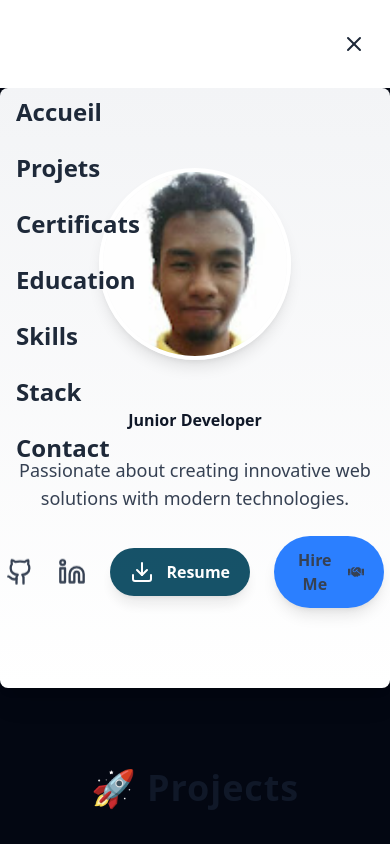
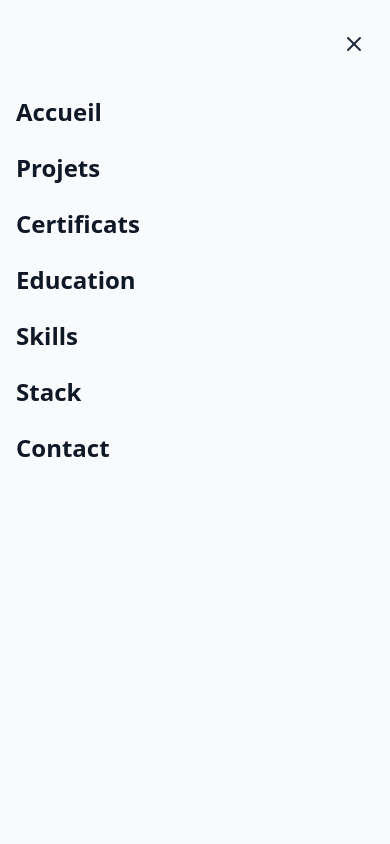
Before and after one commit to ToavinaJr/Modern-Portfolio, a React (Vite) app: page / in a window 390 px wide. Both pictures are taken after a click on the button 354 px from the left and 44 px from the top of the page. Shown: the top 844 px of the page. Built offline with nearby package versions, Linux system fonts and the light colour scheme.

Commit message:
FIx : background menu mobile

```diff
--- a/src/components/Header.tsx
+++ b/src/components/Header.tsx
@@ -44,7 +44,7 @@ export const Header = ({ darkMode, onThemeToggle }: HeaderProps) => {
               >
                 <a
                   href={link.href}
-                  className={`relative py-2 hover:text-[#00bcff] transition-colors duration-200
+                  className={`relative py-2 hover:text-[#00bcff] transition-colors duration-200 dark:text-gray-200
                     ${activeLink === link.href ? 'text-[#00bcff]' : ''}
                     after:content-[''] after:absolute after:w-full after:h-0.5
                     after:bg-[#00bcff] after:left-0 after:bottom-0
@@ -68,7 +68,7 @@ export const Header = ({ darkMode, onThemeToggle }: HeaderProps) => {
           <ThemeToggle darkMode={darkMode} onToggle={onThemeToggle} />
           <button
             onClick={toggleMenu}
-            className="p-2 bg-gray-00 dark:hover:bg-gray-800 rounded-lg transition-colors relative z-50"
+            className="p-2 hover:bg-gray-100 dark:hover:bg-gray-800 rounded-lg transition-colors relative z-50"
             aria-label="Toggle menu"
           >
             <div className="relative w-6 h-6">
@@ -78,7 +78,7 @@ export const Header = ({ darkMode, onThemeToggle }: HeaderProps) => {
                 }`}
               />
               <Menu
-                className={`absolute top-0 left-0 transform transition-all duration-300 ease-in-out ${
+                className={`absolute top-0 left-0 transform transition-all duration-300 ease-in-out text-gray-800 dark:text-gray-200 ${
                   isMenuOpen ? 'opacity-0 rotate-90' : 'opacity-100 rotate-0'
                 }`}
               />
@@ -87,13 +87,13 @@ export const Header = ({ darkMode, onThemeToggle }: HeaderProps) => {
         </div>
       </nav>
 
-      {/* Menu mobile avec animation */}
+      {/* Menu mobile avec modes sombre/clair améliorés */}
       <div
-        className={`fixed inset-0 bg-white dark:bg-gray-900 z-40 transform transition-all duration-300 ease-in-out md:hidden ${
+        className={`fixed top-0 left-0 w-full h-screen bg-gray-50 dark:bg-gray-900 backdrop-blur-none z-40 transform transition-all duration-300 ease-in-out md:hidden overflow-hidden ${
           isMenuOpen ? 'translate-x-0 opacity-100' : 'translate-x-full opacity-0'
         }`}
       >
-        <div className="container mx-auto px-4 pt-24">
+        <div className="h-full container mx-auto px-4 pt-24 bg-gray-50 dark:bg-gray-900">
           <ul className="space-y-6">
             {navLinks.map((link, index) => (
               <li
@@ -104,7 +104,9 @@ export const Header = ({ darkMode, onThemeToggle }: HeaderProps) => {
               >
                 <a
                   href={link.href}
-                  className="block text-2xl font-semibold text-gray-800 dark:text-gray-200 hover:text-[#00bcff] dark:hover:text-[#00bcff] transition-all duration-300 hover:translate-x-2"
+                  className={`block text-2xl font-semibold text-gray-900 dark:text-gray-100
+                    hover:text-[#00bcff] dark:hover:text-[#00bcff] transition-all duration-300
+                    hover:translate-x-2 ${activeLink === link.href ? 'text-[#00bcff] dark:text-[#00bcff]' : ''}`}
                   onClick={() => {
                     setIsMenuOpen(false);
                     setActiveLink(link.href);
```
